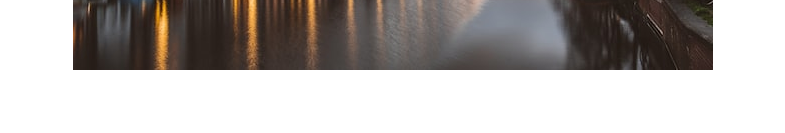
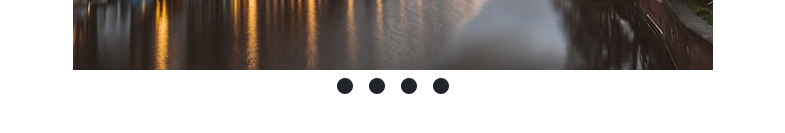
Before and after one commit to Ale-1407/vue-slider, a plain HTML site: page index.html in a window 1280 px wide. Shown: the part 445-578 px from the top of the page, without its empty margins (247-1032 px from the left). Drawn offline with nearby package versions, Linux system fonts and the light colour scheme.

Commit message:
pallini cambio immagini

```diff
--- a/index.html
+++ b/index.html
@@ -20,6 +20,9 @@
 
             <button @click="cambioDestra" class="shadow m-3 rounded-5 border-0"><i class="fa-solid fa-chevron-right"></i></button>
         </div>
+        <div class="d-flex justify-content-center">
+            <i class="fa-solid fa-circle m-2" v-for="(elem, index) in obj" @click="selezionaImmagine(index)"></i>
+        </div>
     </div>
 
 
--- a/js/main.js
+++ b/js/main.js
@@ -50,9 +50,11 @@ var app = new Vue ({
                 this.indice--;
             }
         },
-
         attivaIntervallo(){
             setInterval (() => { this.cambioDestra() }, 3000);
+        },
+        selezionaImmagine(index){
+           this.indice = index
         }
     }
 })
```
